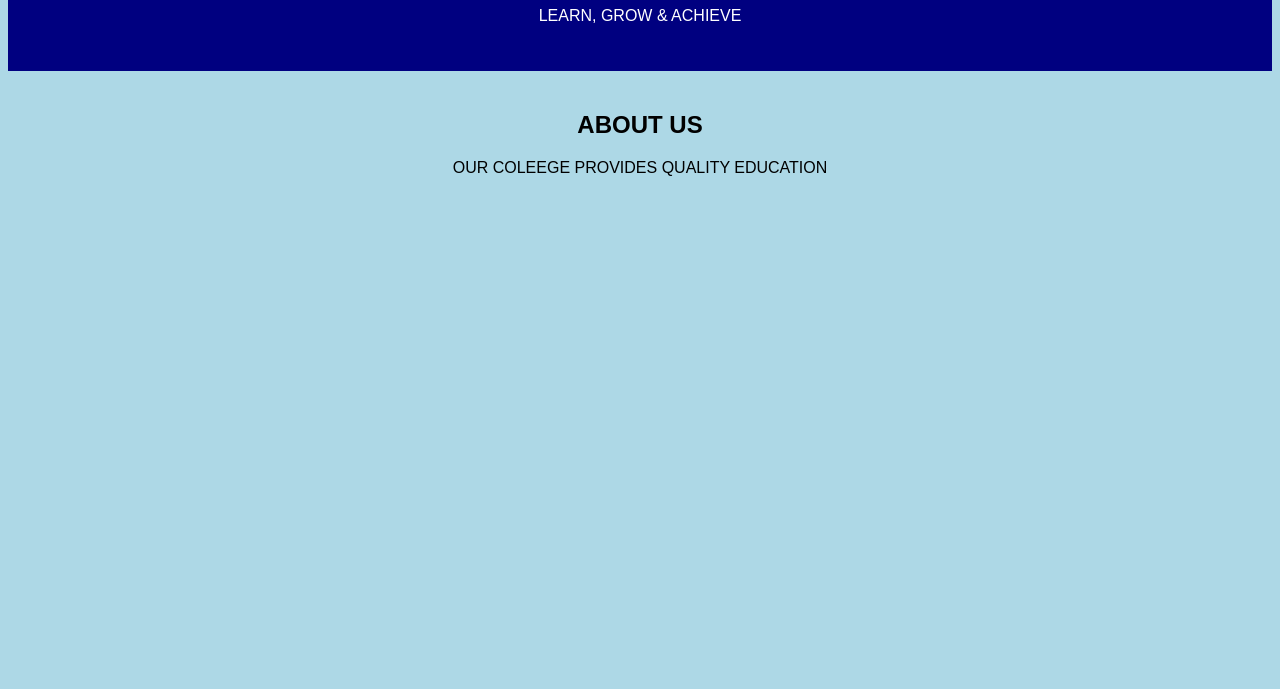
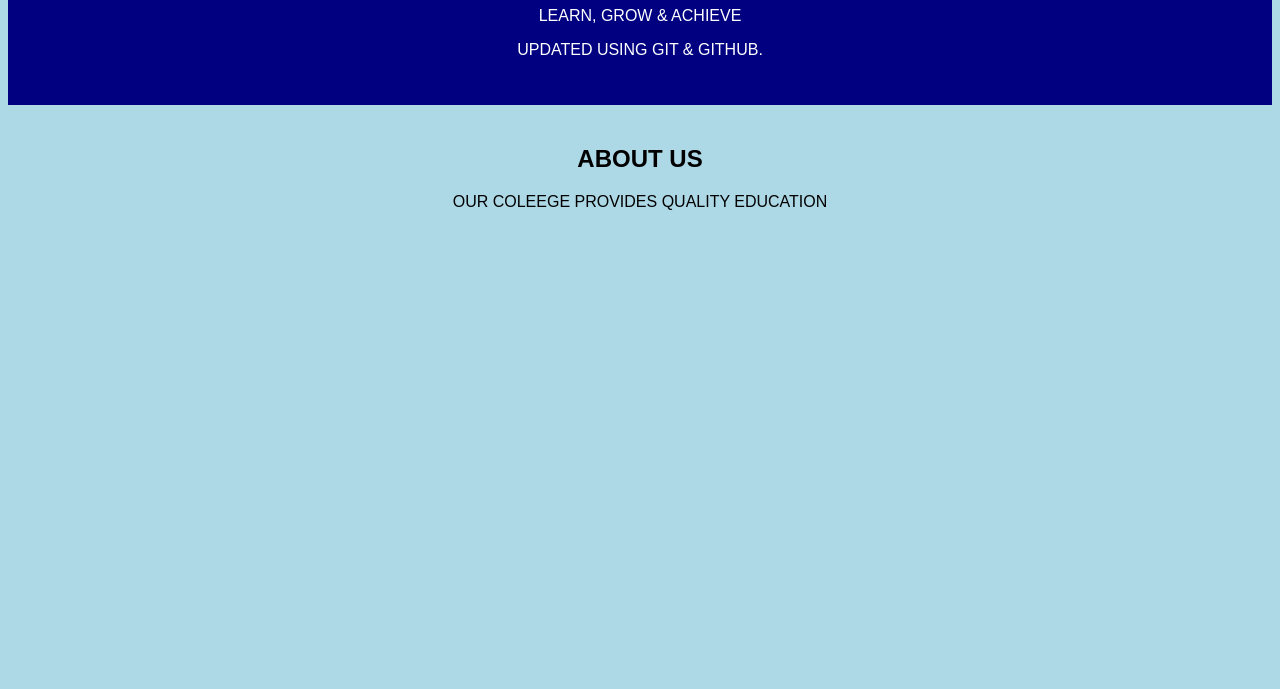
Before and after one commit to Suhani023/CollegeWebsite, a plain HTML site: page index.html in a window 1280 px wide. Shown: the part 111-800 px from the top of the page. Drawn offline with Linux system fonts and the light colour scheme.

Commit message:
Updated College Website

```diff
--- a/index.html
+++ b/index.html
@@ -10,6 +10,7 @@
       <header>
         <h1>WELCOME TO OUR AMAZING COLLEGE</h1>
         <p>LEARN, GROW & ACHIEVE</p>
+        <p>UPDATED USING GIT & GITHUB.</p>
       </header>
 
       <section>
```
Also changed, not shown: experiment3.txt (added).
